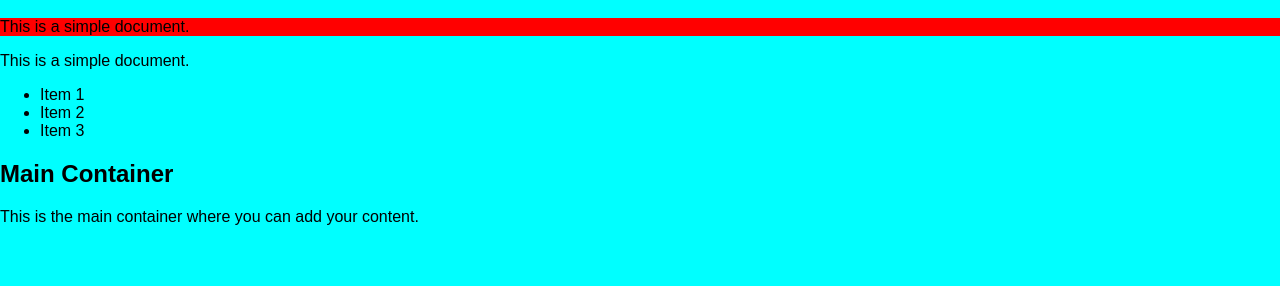
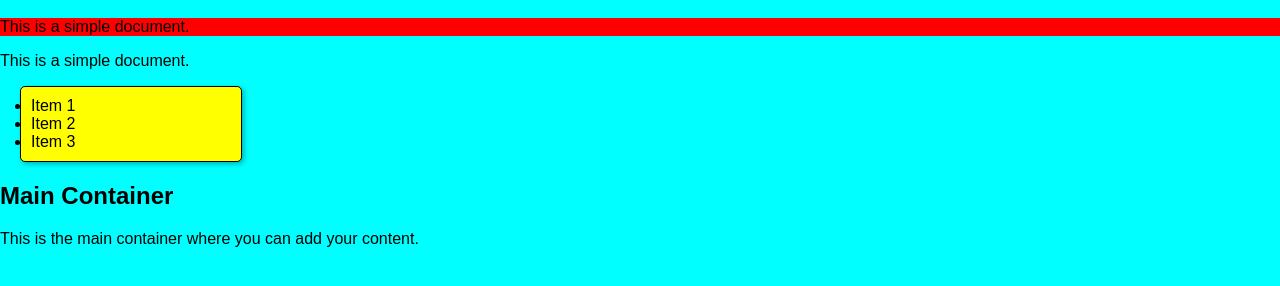
Before and after one commit to vaibhavpetkar/test-git, a plain HTML site: page index.html in a window 1280 px wide. Shown: the part 40-326 px from the top of the page. Drawn offline with Linux system fonts and the light colour scheme.

Commit message:
added new styling:

```diff
--- a/index.html
+++ b/index.html
@@ -10,7 +10,7 @@
     <h1>Welcome to My Basic Page</h1>
     <p style="background-color: red;">This is a simple  document.</p>
     <p>This is a simple  document.</p>
-    <ul>
+    <ul style="margin-left: 20px; width: 200px; background-color: yellow; padding: 10px; border: 1px solid black; border-radius: 5px; box-shadow: 2px 2px 5px rgba(0, 0, 0, 0.3);">
         <li>Item 1</li>
         <li>Item 2</li>
         <li>Item 3</li>
```
